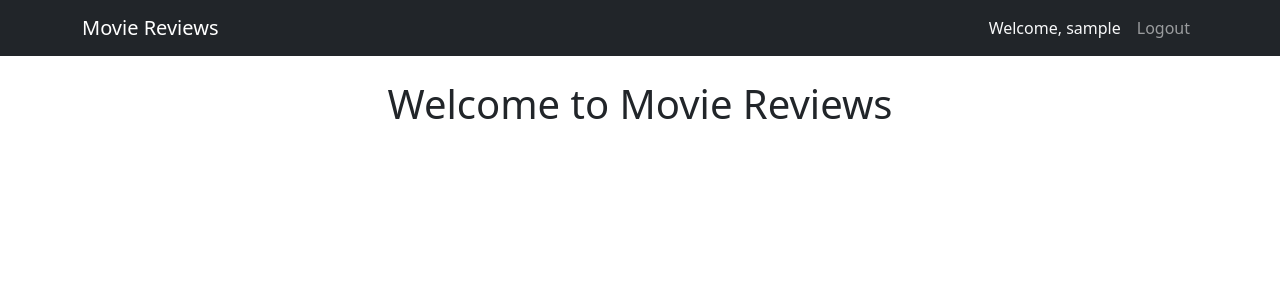
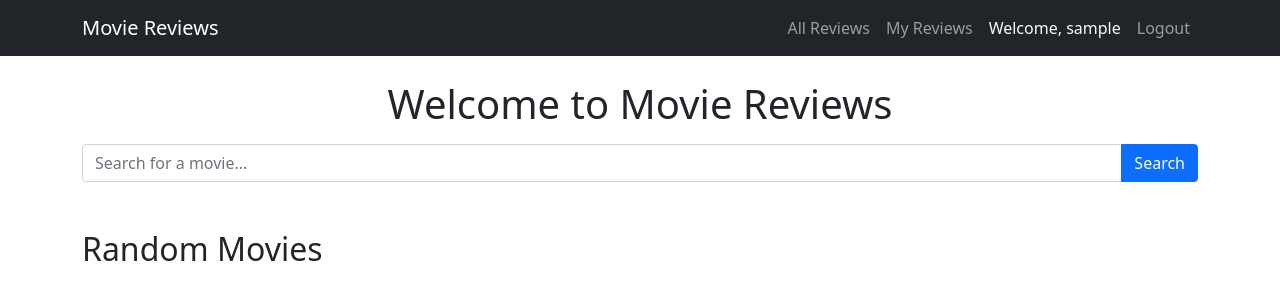
Before and after one commit to Simran1993/MovieReviewWithPython, a Flask app: page / in a window 1280 px wide. Shown: the top 300 px of the page. Run offline with Flask 3, Linux system fonts and the light colour scheme; the visitor is signed in with stand-in values (Sample User, id 1); data that the repository does not hold is empty; some libraries are stand-ins or nearby versions.

Commit message:
just fix some minor issue

```diff
--- a/routes/movie.py
+++ b/routes/movie.py
@@ -9,29 +9,27 @@ movie_bp = Blueprint('movie', __name__)
 MOVIE_API_URL = 'http://www.omdbapi.com/?apikey=b24150c3'
 
 @movie_bp.route('/')
-@login_required
 def index():
-    return render_template('index.html')
+    # Fetch random movies (or use a fixed query as placeholder)
+    response = requests.get(f'{MOVIE_API_URL}&s=batman')  # Replace "batman" with your placeholder
+    movies = response.json().get('Search', []) if response.status_code == 200 else []
+    return render_template('index.html', movies=movies)
 
-@movie_bp.route('/search', methods=['GET'])
-@login_required
+
+@movie_bp.route('/search', methods=['POST'])
 def search_movie():
-    # Get search query from URL parameters, default to 'Shin Chan'
-    search_query = request.args.get('query', 'Shin Chan')
+    search_query = request.form.get('query', '').strip()
+    if not search_query:
+        flash('Please enter a movie name to search!', 'error')
+        return redirect(url_for('movie.index'))
+    return redirect(url_for('movie.search_results', query=search_query))
+
+@movie_bp.route('/search_results', methods=['GET'])
+def search_results():
+    search_query = request.args.get('query', '')
     response = requests.get(f'{MOVIE_API_URL}&s={search_query}')
-
-    # Parse API response and fetch list of movies
-    if response.status_code == 200:
-        movies = response.json().get('Search', [])
-        if movies:
-            return render_template('search_results.html', movies=movies)
-        else:
-            flash('No related movies found!', 'error')
-    else:
-        flash('Error fetching data from the movie API!', 'error')
-
-    return redirect(url_for('movie.index'))
-
+    movies = response.json().get('Search', []) if response.status_code == 200 else []
+    return render_template('search_results.html', movies=movies, query=search_query)
 
 
 @movie_bp.route('/movie/<movie_id>')
--- a/templates/base.html
+++ b/templates/base.html
@@ -11,16 +11,19 @@
         <div class="container">
             <a class="navbar-brand" href="{{ url_for('movie.index') }}">Movie Reviews</a>
             <div class="navbar-nav ms-auto">
+                <a class="nav-item nav-link" href="{{ url_for('review.view_all_reviews') }}">All Reviews</a>
                 {% if 'user_id' in session %}
+                    <a class="nav-item nav-link" href="{{ url_for('review.my_reviews') }}">My Reviews</a>
                     <span class="nav-item nav-link text-light">Welcome, {{ session['username'] }}</span>
                     <a class="nav-item nav-link" href="{{ url_for('auth.logout') }}">Logout</a>
                 {% else %}
-                <a class="nav-item nav-link" href="{{ url_for('auth.login') }}">Login</a>
-                <a class="nav-item nav-link" href="{{ url_for('auth.register') }}">Register</a>
+                    <a class="nav-item nav-link" href="{{ url_for('auth.login') }}">Login</a>
+                    <a class="nav-item nav-link" href="{{ url_for('auth.register') }}">Register</a>
                 {% endif %}
             </div>
         </div>
     </nav>
+
 
     <div class="container mt-4">
         {% with messages = get_flashed_messages(with_categories=true) %}
--- a/templates/edit_review.html
+++ b/templates/edit_review.html
@@ -15,11 +15,10 @@
                         <textarea name="comment" class="form-control" required>{{ review.comment }}</textarea>
                     </div>
                     <button type="submit" class="btn btn-primary">Update Review</button>
+                    <a href="{{ url_for('review.delete_review', review_id=review._id) }}" class="btn btn-danger" onclick="return confirm('Are you sure you want to delete this review?')">Delete Review</a>
                 </form>
             </div>
         </div>
     </div>
-    <a href="{{ url_for('auth.logout') }}">Logout</a>
-
 </div>
 {% endblock %}
--- a/templates/index.html
+++ b/templates/index.html
@@ -1,17 +1,25 @@
 {% extends "base.html" %}
 
 {% block content %}
-<h1 class="text-center">Welcome to Movie Reviews</h1>
+<div class="text-center">
+    <h1>Welcome to Movie Reviews</h1>
+    <form action="{{ url_for('movie.search_movie') }}" method="POST" class="mt-3">
+        <div class="input-group">
+            <input type="text" name="query" class="form-control" placeholder="Search for a movie..." required>
+            <button type="submit" class="btn btn-primary">Search</button>
+        </div>
+    </form>
+</div>
 
+<h2 class="mt-5">Random Movies</h2>
 <div class="row">
     {% for movie in movies %}
-    <div class="col-md-4">
-        <div class="card mb-3">
-            <img src="{{ movie.Poster }}" alt="{{ movie.Title }}" class="card-img-top">
+    <div class="col-md-4 mb-3">
+        <div class="card">
+            <img src="{{ movie.Poster }}" class="card-img-top" alt="{{ movie.Title }}">
             <div class="card-body">
                 <h5 class="card-title">{{ movie.Title }}</h5>
                 <p class="card-text">{{ movie.Year }}</p>
-                <a href="{{ url_for('movie.movie_details', movie_id=movie.imdbID) }}" class="btn btn-primary">See Reviews</a>
             </div>
         </div>
     </div>
```
Also changed, not shown: models/review.py (+6 -1 lines), routes/review.py (+13 -1 lines), templates/movie_details.html (+3 -6 lines), templates/search_results.html (+6 -1 lines).
